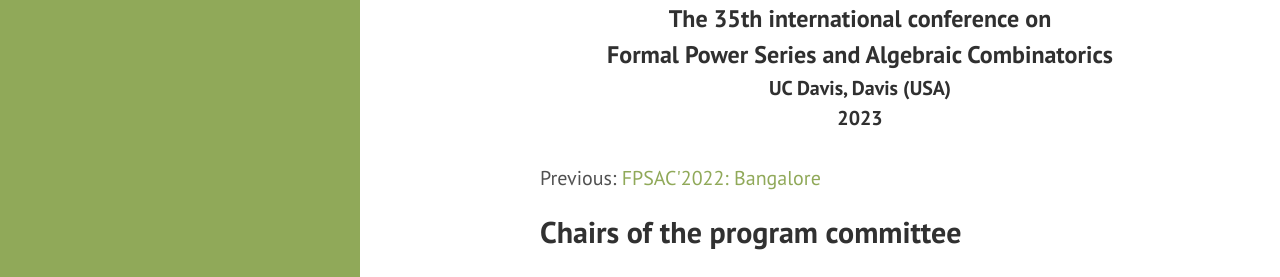
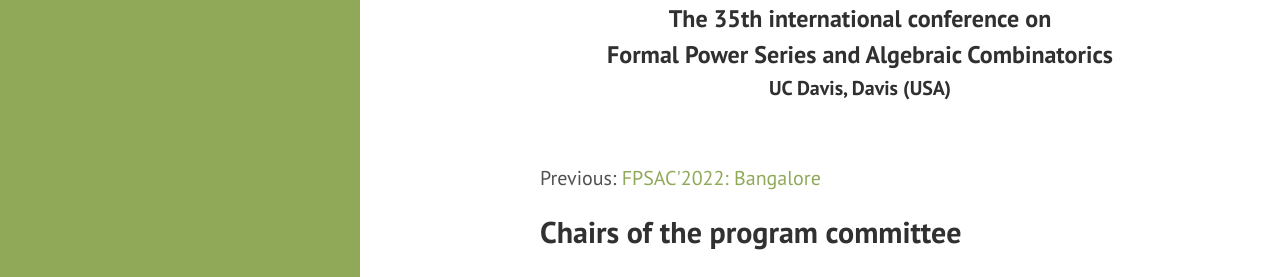
Before and after one commit to FPSAC/FPSAC.github.io, a Jekyll site: the page built from _confs/fpsac-2023.md, in a window 1280 px wide. Shown: the part 139-416 px from the top of the page. Built offline with Jekyll 4.4.1, drawn with Linux system fonts in a browser that asks for light colours.

Commit message:
Don't display the year next to the dates in the conference pages
It's either obvious from the FPSAC year, or specified explicitly in
the conference date.

```diff
--- a/_layouts/conf.html
+++ b/_layouts/conf.html
@@ -20,7 +20,7 @@
       </big>
       {%if page.institution %}{{ page.institution }}, {% endif %}
       {{ page.town }} {%if page.country %}({{page.country}}){% endif %}<br>
-      {{ page.dates }} {{page.year}}<br><br>
+      {{ page.dates }}<br><br>
     </strong>
   </center>
 
```
